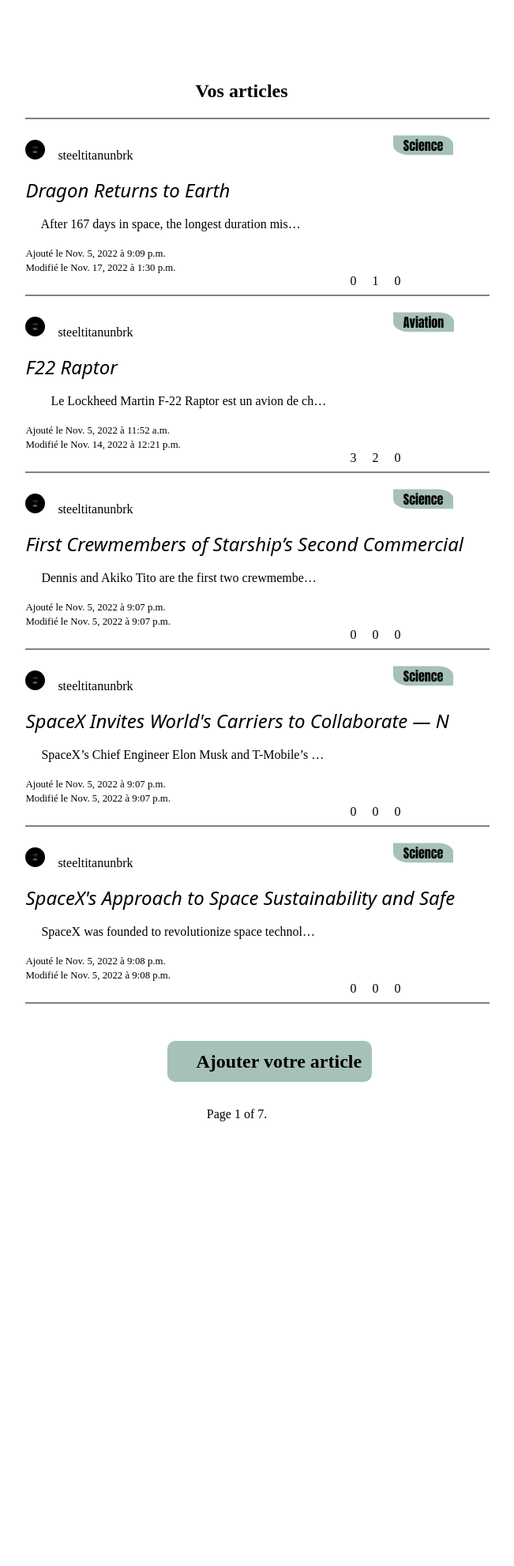
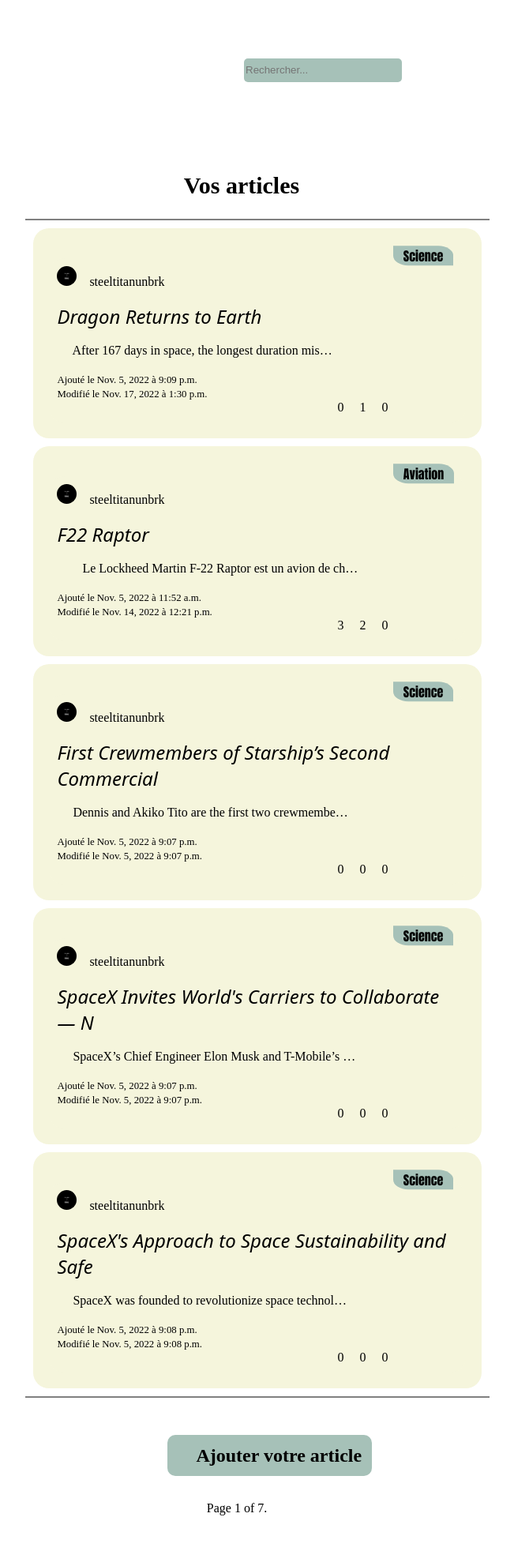
Before and after one commit to SteelTitan18/smart_blog, a Django app: page /my_posts/ in a window 1280 px wide. Shown: the part 193-2176 px from the top of the page at 79% size, without its empty margins (334-985 px from the left). Before the commit the page ends 1613 px from the top, so only its background shows below. Run offline with Django 4.2, Linux system fonts and the light colour scheme; a user stored in the database is signed in; data comes from the database, SQL or seed files in the repository; both versions use the stored data as it was after the commit; data that the repository does not hold is empty.

Commit message:
amélioration de l'affichage des posts + barre de recherche my_posts

```diff
--- a/posts/static/posts/styles.css
+++ b/posts/static/posts/styles.css
@@ -70,11 +70,11 @@ a
 
 .theme
 {
+  font-weight: bold;
     position: absolute;
     left:65%;
     font-family: Impact, Haettenschweiler, 'Arial Narrow Bold', sans-serif;
     background-color: #a6c1b8;
-    /*width:100px; height:60px;*/
     clip-path:inset(25% 0 25% 0 round 0 25% 0 25%);
     text-align: center;
     padding: 1%;
@@ -108,11 +108,6 @@ nav
 {
     text-align: center;
 }
-
-/*main
-{
-    margin: 6%
-}*/
 
 .popup {
     position: relative;
@@ -220,11 +215,6 @@ input
 
 .login-form input
 {
-    /*display: inline-block;
-    text-align: left;
-    border-radius: 5px;
-    height: 20px;
-    margin: 1%;*/
     margin-left: 8%;
 }
 
@@ -388,26 +378,10 @@ input[type="submit"]
   border-left-color: black;
 }
 
-
-/*#banner #menu a {
-    text-align: center;
-    background: #333;
-    color: #fafafa !important;
-    margin: 3px 0;
-    padding: 3px 18px 3px 6px;
-    display: block;
-    position: relative;
-}*/
-
-/*.vertical-line
+.post
 {
-    border-left: 2px solid #000;
-    display: inline-block;
-    height: 30px;
-    margin-right:20px;
-}*/
-
-/*.comment
-{
-    margin-bottom: 10%;
-}*/
+  margin: 10px;
+  padding: 10px;
+  border-radius: 20px;
+  background-color: beige;
+}
--- a/posts/templates/posts/my_posts.html
+++ b/posts/templates/posts/my_posts.html
@@ -3,10 +3,19 @@
 {% block content %}
 
 <main>
-    <br/><h2 style="text-align: center">Vos articles</h2>
+  <form class="search-area">
+    <input type="search" placeholder="Rechercher..." name="_request" />
+    <button class="search-button" type="submit"><i class="fa-solid fa-magnifying-glass"></i></button>
+  </form>
+  {% if result != None %}
+    <h2 style="text-align: center">Résultats pour "{{ result }}"</h2>
+  {% else %}
+    <h2 style="text-align: center; font-size: 30px; margin-top: 80px;">Vos articles</h2>
+  {% endif %}
   <ul>
     <HR NOSHADE>
     {% for post, comment in postD.items %}
+      <div class="post">
         <span class="theme">{{ post.theme }}</span><br/>
         <a class="posts" href="{% url 'details' post.id %}">
             <li class="post">
@@ -42,9 +51,10 @@
                 </span>
               </span>
             </li>
+          </a>
+        </div>
+    {% endfor %}
     <HR NOSHADE>
-        </a>
-    {% endfor %}
   </ul>
   <a href="{% url 'add-post' %}" style="text-align: center"><h2 class="post-add"><i class="fa-sharp fa-solid fa-plus"></i>&nbsp&nbsp&nbsp&nbspAjouter votre article</h2></a>
 
--- a/posts/views.py
+++ b/posts/views.py
@@ -151,6 +151,18 @@ def my_posts(request):
     number = request.GET.get('page')
     postList = paginator.get_page(number)
     themes = Theme.objects.all()
+    posts = []
+
+    if request.method == "GET":
+        _request = request.GET.get('_request')
+        if _request is not None:
+            postList = list(Post.objects.filter(title__icontains=_request))
+            for th in themes:
+                if _request.lower() == th.label.lower():
+                    posts = list(Post.objects.filter(theme=th))
+            for post in posts:
+                if post not in postList:
+                    postList.append(post)
 
     for _post in postList:
         comment = Comment.objects.filter(post=_post).count()
```
Also changed, not shown: posts/models.py (+0 -51 lines), posts/templates/posts/index.html (+5 -3 lines), db.sqlite3. Lines whose indentation alone changed are shown as unchanged.
